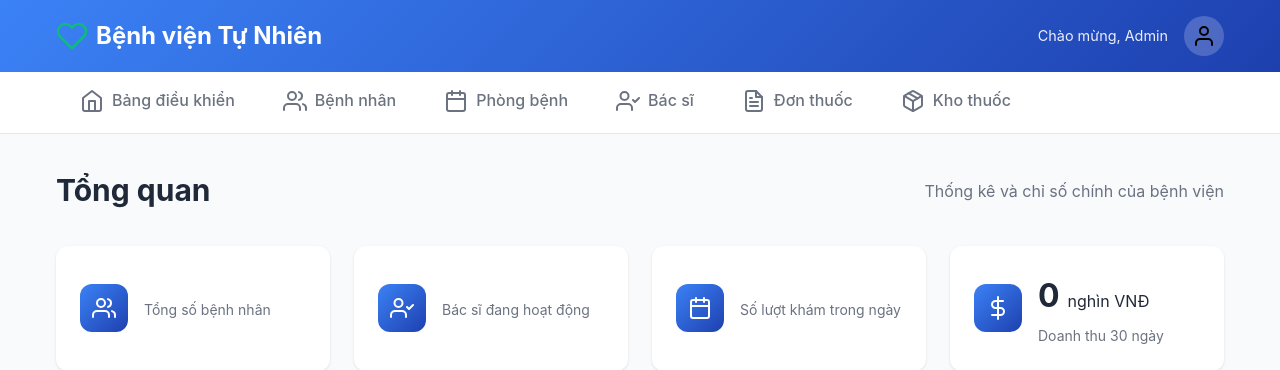
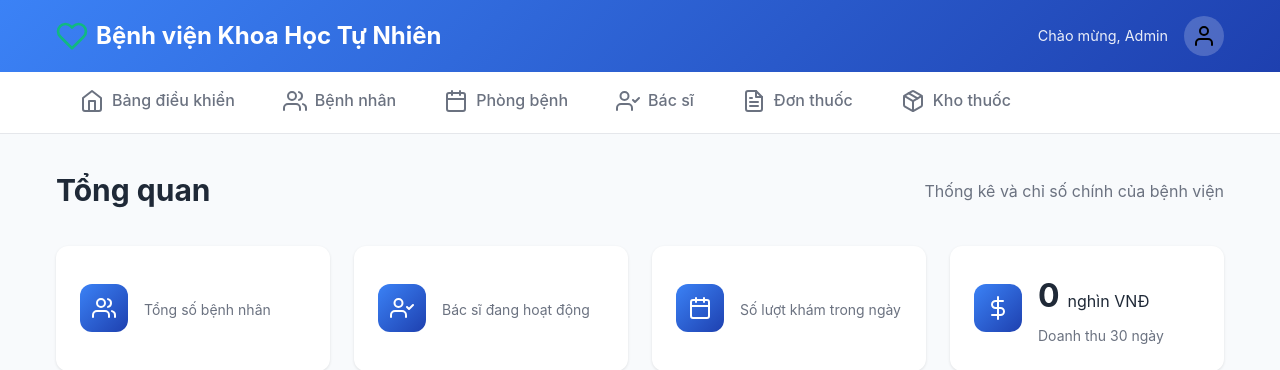
Before and after one commit to Dr-Vphuc/Hospital-Network, a Flask app: template app/frontend/templates/admin/overview.html in a window 1280 px wide. Shown: the top 370 px of the page. Run offline with Flask 3, Linux system fonts and the light colour scheme; the template is opened without the code that fills it, so the values that code supplies are empty; parts of the project's set-up code (start-up, migrations or seed data) failed here and were passed over.

Commit message:
change the hospital name

```diff
--- a/app/frontend/templates/admin/base/header.html
+++ b/app/frontend/templates/admin/base/header.html
@@ -3,7 +3,7 @@
     <div class="header-content">
         <div class="logo">
             <i data-feather="heart" class="logo-icon"></i>
-            <h1>Bệnh viện Tự Nhiên</h1>
+            <h1>Bệnh viện Khoa Học Tự Nhiên</h1>
         </div>
         <div class="header-actions">
             <span class="welcome-text">Chào mừng, Admin</span>
--- a/app/frontend/templates/doctor/base/header.html
+++ b/app/frontend/templates/doctor/base/header.html
@@ -3,7 +3,7 @@
     <div class="header-content">
         <div class="logo">
             <i data-feather="heart" class="logo-icon"></i>
-            <h1>Bệnh viện Tự Nhiên</h1>
+            <h1>Bệnh viện Khoa Học Tự Nhiên</h1>
         </div>
         <div class="header-actions">
             <span class="welcome-text">Chào mừng, {{ doctor_name }}</span>
```
